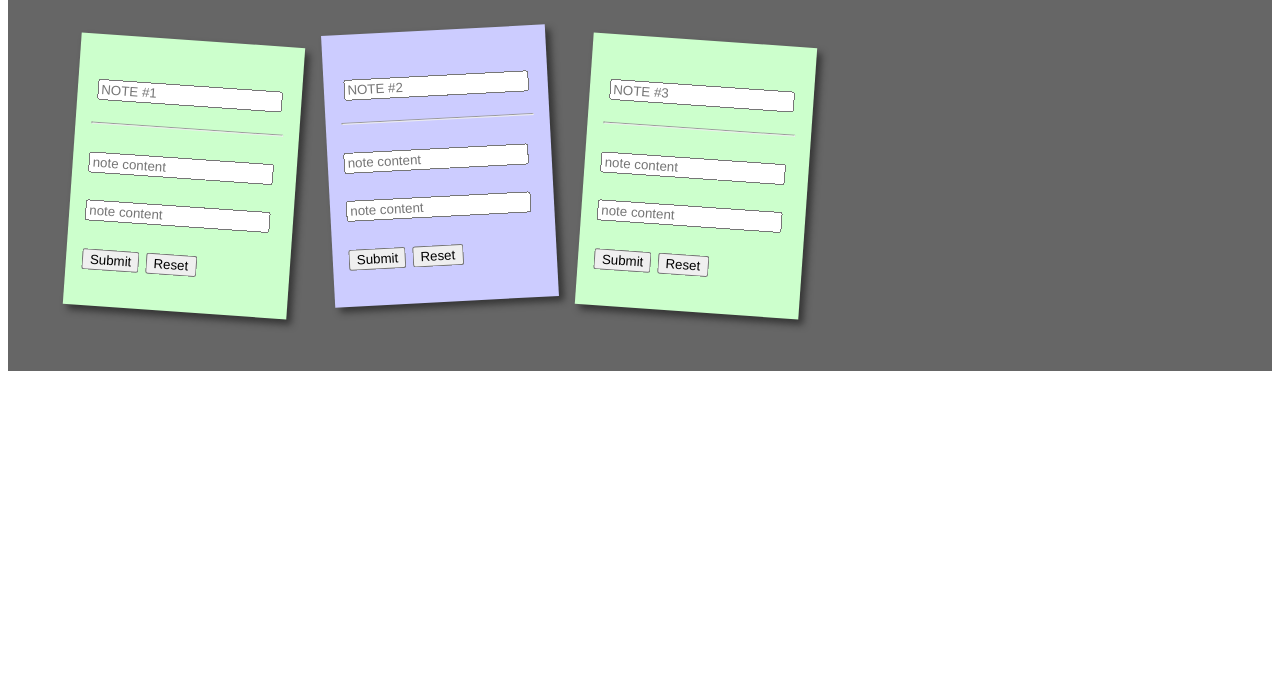
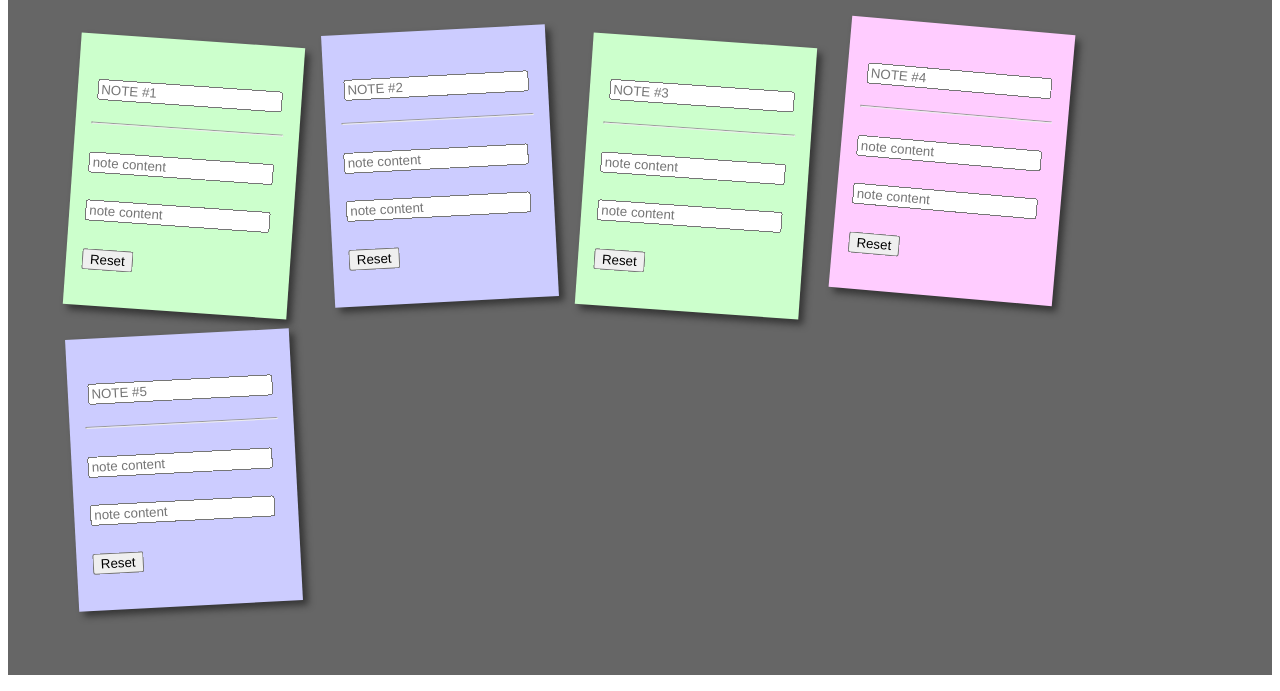
Before and after one commit to asanchezfuq/Sticky-Notes, a website: page Calidad/public_html/StickyNotes.html in a window 1280 px wide. Shown: the part 125-816 px from the top of the page. Drawn offline with Linux system fonts and the light colour scheme.

Commit message:
localtime

```diff
--- a/Calidad/public_html/StickyNotes.html
+++ b/Calidad/public_html/StickyNotes.html
@@ -104,7 +104,6 @@ background-color:#666;
           <p><td><input type="text" name="content" id="cont1" placeholder="note content"></td></p>
           <p><td><input type="text" name="content1" id="cont1" placeholder="note content"></td></p>
             <p>
-               <input type="submit" value="Submit">
                <input type="reset" value="Reset">
             </p>
         </a>
@@ -118,7 +117,6 @@ background-color:#666;
           <p><td><input type="text" name="content" id="cont" placeholder="note content"></td></p>
           <p><td><input type="text" name="content1" id="cont1" placeholder="note content"></td></p>
             <p>
-               <input type="submit" value="Submit">
                <input type="reset" value="Reset">
             </p>
         </a>
@@ -132,7 +130,32 @@ background-color:#666;
           <p><td><input type="text" name="content" id="cont" placeholder="note content"></td></p>
           <p><td><input type="text" name="content1" id="cont1" placeholder="note content"></td></p>
             <p>
-               <input type="submit" value="Submit">
+               <input type="reset" value="Reset">
+            </p>
+        </a>
+    </form>
+</li>
+
+<li>
+    <form action="" method="get">
+        <a href="#LINK 4">
+          <h2><td><input type="text" name="title" id="NOTE4" placeholder="NOTE #4"></td></h2><hr />
+          <p><td><input type="text" name="content" id="cont" placeholder="note content"></td></p>
+          <p><td><input type="text" name="content1" id="cont1" placeholder="note content"></td></p>
+            <p>
+               <input type="reset" value="Reset">
+            </p>
+        </a>
+    </form>
+</li>
+
+<li>
+    <form action="" method="get">
+        <a href="#LINK 5">
+          <h2><td><input type="text" name="title" id="NOTE5" placeholder="NOTE #5"></td></h2><hr />
+          <p><td><input type="text" name="content" id="cont" placeholder="note content"></td></p>
+          <p><td><input type="text" name="content1" id="cont1" placeholder="note content"></td></p>
+            <p>
                <input type="reset" value="Reset">
             </p>
         </a>
```
Also changed, not shown: Calidad/public_html/Calculator.html (+2 -0 lines), Calidad/public_html/EvenOdd.html (+1 -1 lines).
